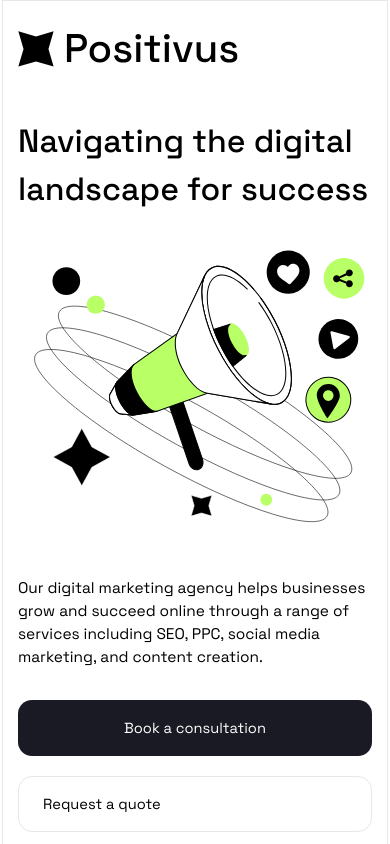
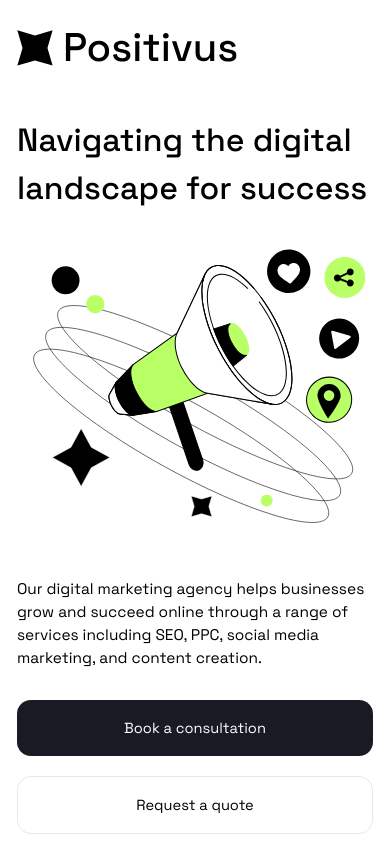
Before and after one commit to lonie12/positivus-landing-page, a React (Vite) app: page / in a window 390 px wide. Shown: the top 844 px of the page. Built offline with nearby package versions, Linux system fonts and the light colour scheme; some icons are missing.

Commit message:
update: merge from dev: fix paddings

```diff
--- a/src/App.tsx
+++ b/src/App.tsx
@@ -13,7 +13,7 @@ import "./styles/index.min.css";
 function App() {
   return (
     <>
-      <div className="max-width-container px-[15px] border">
+      <div className="max-width-container px-[15px]">
         <Navbar />
         <HeaderSection />
         <ServiceSection />
--- a/src/components/process-item.tsx
+++ b/src/components/process-item.tsx
@@ -18,12 +18,15 @@ const ProcessItem = ({
   const handleOpenIcon = opened ? IconMinus : IconAdd;
   return (
     <div
-      className={`bg-[${backColor}] p-[24px] md:px-[60px] md:py-[41px] rounded-largeRadius border`}>
+      className={`bg-[${backColor}] p-[24px] md:px-[60px] md:py-[41px] rounded-largeRadius border`}
+    >
       <div className="flex flex-col-reverse md:flex-row items-end md:items-center justify-between">
         <div className="flex md:items-center flex-col-reverse md:flex-row items-start gap-[12px] md:gap-[25px] w-full">
           <div className="flex  items-center gap-[12px] md:gap-[25px] w-full">
             <span className="text-40-title">0{index}</span>
-            <span className="text-30-title font-medium">{title}</span>
+            <span className="text-30-title font-medium text-ellipsis overflow-hidden ... border">
+              {title}
+            </span>
           </div>
           <button className="self-end md:self-auto">
             <img
--- a/src/sections/contact-us-section.tsx
+++ b/src/sections/contact-us-section.tsx
@@ -3,7 +3,7 @@ import { contactIllustration } from "../helpers/assets";
 
 const ContactUsSection = () => {
   return (
-    <div className="mt-[40px] md:mt-[140px]">
+    <div className="mt-[60px] sm:mt-[140px]">
       <SectionTitle
         title="Contact Us"
         description="Connect with Us: Let's Discuss Your Digital Marketing Needs"
--- a/src/sections/footer-section.tsx
+++ b/src/sections/footer-section.tsx
@@ -7,7 +7,7 @@ import {
 
 const FooterSection = () => {
   return (
-    <div className="md:mx-[70px] mt-[140px] bg-secondary md:rounded-tr-largeRadius md:rounded-tl-largeRadius p-[20px] md:p-[55px]">
+    <div className="md:mx-[70px] mt-[60px]  sm:mt-[140px] bg-secondary md:rounded-tr-largeRadius md:rounded-tl-largeRadius p-[20px] md:p-[55px]">
       <div className="flex justify-between items-center gap-[24px]  xl:flex-row flex-col">
         <img className="h-[56] w-56" src={appLogo2} />
         <div className="flex flex-col md:flex-row text-white text-18-title items-center gap-5">
--- a/src/sections/header-section.tsx
+++ b/src/sections/header-section.tsx
@@ -27,16 +27,13 @@ const HeaderSection = () => {
             marketing, and content creation.
           </div>
           <div className="flex flex-col sm:flex-row gap-[20px] justify-center items-center lg:justify-start ">
-            {" "}
             <button className="md:max-w-max w-full py-4 px-6  bg-secondary rounded-smallRadius">
               <span className="text-[#fff] text-18-title">
                 Book a consultation
               </span>
             </button>
-            <button className="flex xl:hidden w-full   md:max-w-max border rounded-smallRadius py-4 px-6">
-              <span className=" text-[#000] text-18-title">
-                Request a quote
-              </span>
+            <button className="md:max-w-max w-full py-4 px-6 rounded-smallRadius xl:hidden border">
+              <span className="text-[#000] text-18-title">Request a quote</span>
             </button>
           </div>
         </div>
--- a/src/sections/proposal-section.tsx
+++ b/src/sections/proposal-section.tsx
@@ -2,7 +2,7 @@ import { proposalFigure } from "../helpers/assets";
 
 const ProposalSection = () => {
   return (
-    <div className="flex flex-row bg-[#F3F3F3] rounded-largeRadius px-[20px] xl:px-[60px] py-[24px] xl:py-[0px] my-[140px] items-center">
+    <div className="flex flex-row bg-[#F3F3F3] rounded-largeRadius px-[20px] xl:px-[60px] py-[24px] xl:py-[0px] my-[60px] sm:my-[140px] items-center">
       <div className="flex flex-col gap-[26px] border">
         <div>
           <h3 className="font-medium text-30-title">
--- a/src/sections/team-section.tsx
+++ b/src/sections/team-section.tsx
@@ -2,23 +2,23 @@ import SectionTitle from "../components/section-title";
 import TeamItem from "../components/team-item";
 import teamData from "../data/team-data";
 
-
 const TeamSection = () => {
-
   return (
-        <div className=" mt-[40px] md:mt-[140px] flex flex-col">
+    <div className=" mt-[60px] sm:mt-[140px] flex flex-col">
       <SectionTitle
         title="Team"
         description="Meet the skilled and experienced team behind our successful digital marketing strategies"
       />
       <div className="mt-[4px] md:mt-10 w-full grid md:grid-cols-3 gap-10">
-                {teamData.map((item) => <TeamItem item={item} />)}
+        {teamData.map((item) => (
+          <TeamItem item={item} />
+        ))}
       </div>
-            <button className="md:max-w-max mt-10 py-4 px-6 md:self-end bg-secondary rounded-smallRadius">
+      <button className="max-w-max mt-10 py-4 px-6 self-end bg-secondary rounded-smallRadius">
         <span className="text-white">See all team</span>
       </button>
     </div>
   );
-}
+};
 
 export default TeamSection;
--- a/src/sections/testimonials-section.tsx
+++ b/src/sections/testimonials-section.tsx
@@ -1,11 +1,9 @@
 import SectionTitle from "../components/section-title";
 import Testimonial from "../components/testimonial-item";
 
-
 const TestimonialsSection = () => {
-
   return (
-        <div className="mt-[40px] md:mt-[140px] py-[68px]w">
+    <div className="mt-[60px] sm:mt-[140px] py-[68px]w">
       <SectionTitle
         title="Testimonials"
         description="Hear from Our Satisfied Clients: Read Our Testimonials to Learn More about Our Digital Marketing Services"
@@ -17,6 +15,6 @@ const TestimonialsSection = () => {
       </div>
     </div>
   );
-}
+};
 
 export default TestimonialsSection;
--- a/src/sections/working-process-section.tsx
+++ b/src/sections/working-process-section.tsx
@@ -2,30 +2,25 @@ import ProcessItem from "../components/process-item";
 import SectionTitle from "../components/section-title";
 import workingProcessData from "../data/working-process-data";
 
-
-
 const WorkingProcessSession = () => {
-
   return (
-        <div className="mt-[40px] md:mt-[140px]">
+    <div className="mt-[60px] sm:mt-[140px]">
       <SectionTitle
         title="Our Working Process"
         description="Step-by-Step Guide to Achieving Your Business Goals"
       />
       <div className="grid grid-cols-1 gap-[30px]">
-                {
-                    workingProcessData.map((it, idx: number) => (
+        {workingProcessData.map((it, idx: number) => (
           <ProcessItem
             index={idx + 1}
             opened={idx == 0}
             title={it.title}
             description={it.description}
           />
-                    ))
-                }
+        ))}
       </div>
     </div>
-    )
-}
+  );
+};
 
 export default WorkingProcessSession;
```
Lines whose indentation alone changed are shown as unchanged.
